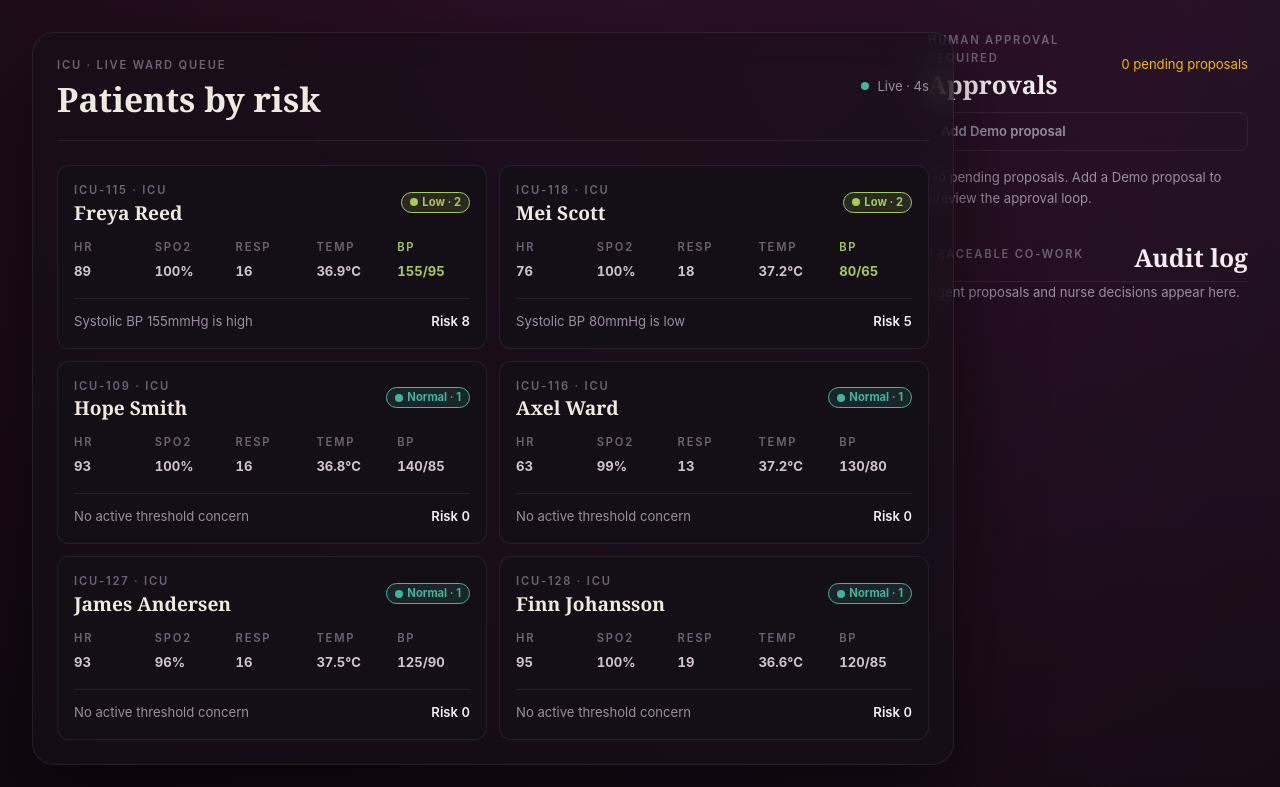
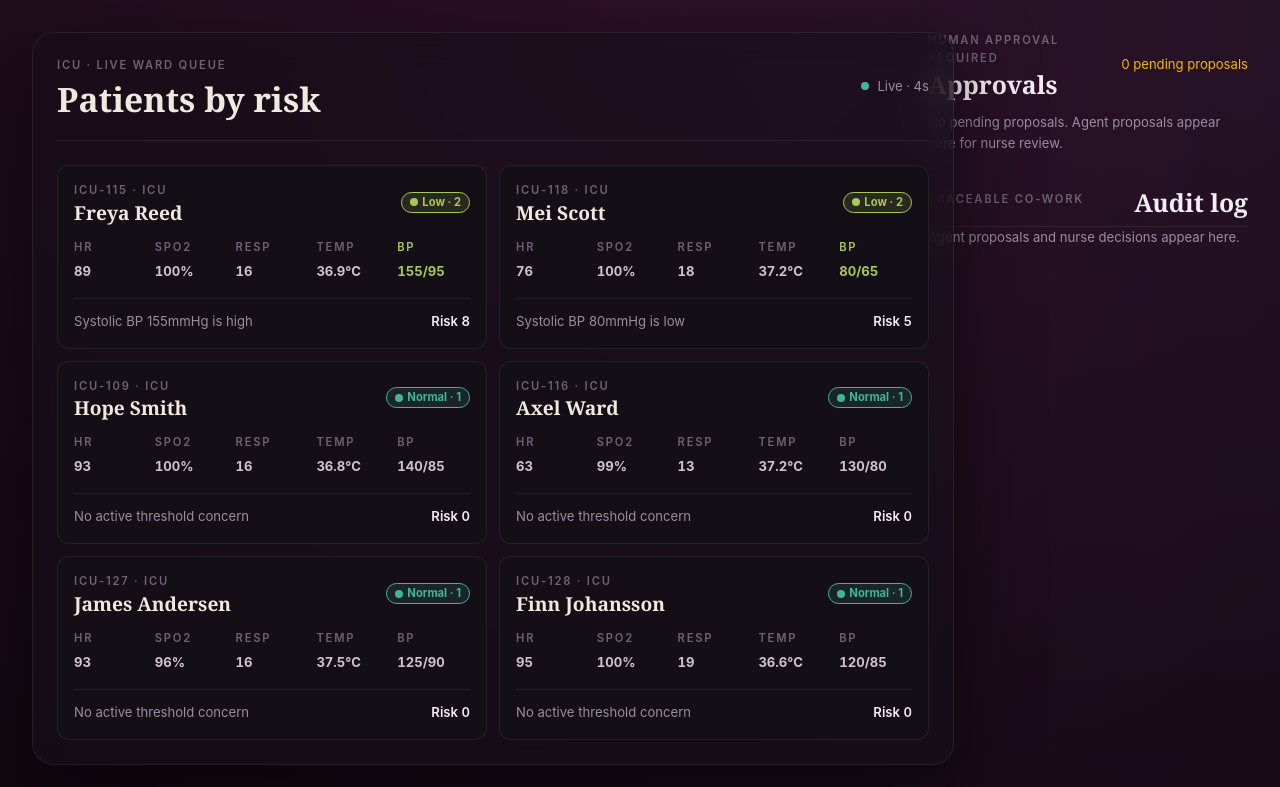
Before and after one commit to Ella-Afonso/pulsecheck, a React (Vite) app: page / in a window 1280 px wide. Shown: the top 787 px of the page. Built offline with nearby package versions, Linux system fonts and the light colour scheme.

Commit message:
Harden WebMCP tool surface

```diff
--- a/src/App.css
+++ b/src/App.css
@@ -461,7 +461,6 @@
   white-space: nowrap;
 }
 
-.approvals-rail__demo,
 .proposal-card__approve,
 .proposal-card__reject {
   font: inherit;
@@ -471,32 +470,10 @@
   cursor: pointer;
 }
 
-.approvals-rail__demo:focus-visible,
 .proposal-card__approve:focus-visible,
 .proposal-card__reject:focus-visible {
   outline: none;
   box-shadow: var(--focus-ring);
-}
-
-.approvals-rail__demo {
-  width: 100%;
-  margin-top: var(--sp-4);
-  padding: var(--sp-2) var(--sp-3);
-  border: 1px solid var(--border-hair);
-  border-radius: var(--r-sm);
-  background: transparent;
-  color: var(--text-muted);
-  text-align: left;
-}
-
-.approvals-rail__demo:hover:not(:disabled) {
-  border-color: var(--agent-line);
-  color: var(--agent);
-}
-
-.approvals-rail__demo:disabled {
-  cursor: not-allowed;
-  opacity: 0.6;
 }
 
 .approvals-rail__list {
--- a/src/App.jsx
+++ b/src/App.jsx
@@ -5,25 +5,10 @@ import { AuditLog } from "./components/AuditLog";
 import { HandoffPane } from "./components/HandoffPane";
 import { PatientBoard } from "./components/PatientBoard";
 import { useVitalsFeed } from "./hooks/useVitalsFeed";
-import { registerPing } from "./tools/registerPing";
 import { registerWardTools } from "./tools/registerWardTools";
 
 export default function App() {
   useVitalsFeed();
-
-  useEffect(() => {
-    const canRegister =
-      typeof document.modelContext?.registerTool === "function";
-
-    if (!canRegister) {
-      return undefined;
-    }
-
-    const controller = new AbortController();
-    void registerPing(controller.signal);
-
-    return () => controller.abort();
-  }, []);
 
   useEffect(() => {
     const canRegister =
--- a/src/components/ApprovalsRail.jsx
+++ b/src/components/ApprovalsRail.jsx
@@ -5,7 +5,6 @@ export function ApprovalsRail() {
   const pendingProposals = useWardStore((state) => state.pendingProposals);
   const proposalErrors = useWardStore((state) => state.proposalErrors);
   const patients = useWardStore((state) => state.patients);
-  const queueDemoProposal = useWardStore((state) => state.queueDemoProposal);
   const approveProposal = useWardStore((state) => state.approveProposal);
   const rejectProposal = useWardStore((state) => state.rejectProposal);
 
@@ -25,19 +24,10 @@ export function ApprovalsRail() {
         </p>
       </header>
 
-      <button
-        className="approvals-rail__demo"
-        type="button"
-        onClick={queueDemoProposal}
-        disabled={patients.length === 0}
-      >
-        Add Demo proposal
-      </button>
-
       <div className="approvals-rail__list">
         {pendingProposals.length === 0 ? (
           <p className="approvals-rail__empty">
-            No pending proposals. Add a Demo proposal to preview the approval loop.
+            No pending proposals. Agent proposals appear here for nurse review.
           </p>
         ) : (
           pendingProposals.map((proposal) => (
--- a/src/components/PatientCard.jsx
+++ b/src/components/PatientCard.jsx
@@ -21,13 +21,11 @@ function concernText(topConcern) {
 
 function flagLabel(flag) {
   const priority = flag.priority.charAt(0).toUpperCase() + flag.priority.slice(1);
-  return `${flag.origin === "demo" ? "Demo flag" : "Flagged"} · ${priority}`;
+  return `Flagged · ${priority}`;
 }
 
 function flagAriaLabel(flag) {
-  return flag.origin === "demo"
-    ? `${flagLabel(flag)} from the demo workflow`
-    : `${flagLabel(flag)} from an approved agent proposal`;
+  return `${flagLabel(flag)} from an approved agent proposal`;
 }
 
 export function PatientCard({ patient }) {
--- a/src/components/ProposalCard.jsx
+++ b/src/components/ProposalCard.jsx
@@ -58,13 +58,12 @@ function ProposalDetails({ proposal }) {
 }
 
 export function ProposalCard({ proposal, approvalError, patient, onApprove, onReject }) {
-  const proposalLabel = proposal.origin === "demo" ? "Demo proposal" : "Agent proposal";
   const patientLabel = targetLabel(proposal, patient);
 
   return (
     <article className="proposal-card">
       <header className="proposal-card__header">
-        <p className="proposal-card__eyebrow">{proposalLabel}</p>
+        <p className="proposal-card__eyebrow">Agent proposal</p>
         {proposal.priority ? (
           <p className="proposal-card__priority">{formatPriority(proposal.priority)}</p>
         ) : null}
--- a/src/logic/applyProposal.js
+++ b/src/logic/applyProposal.js
@@ -2,7 +2,6 @@ import { getActiveAlert } from "./activeAlert";
 import { applyManualTriageOrder } from "./riskScore";
 
 const FLAG_PRIORITIES = new Set(["watch", "urgent", "critical"]);
-const PROPOSAL_ORIGINS = new Set(["agent", "demo"]);
 
 function isNonEmptyString(value, maximumLength) {
   return (
@@ -18,8 +17,7 @@ function hasValidBaseProposal(proposal) {
     isNonEmptyString(proposal.id) &&
     isNonEmptyString(proposal.summary, 140) &&
     isNonEmptyString(proposal.provenanceReason, 280) &&
-    isNonEmptyString(proposal.createdAt) &&
-    PROPOSAL_ORIGINS.has(proposal.origin)
+    isNonEmptyString(proposal.createdAt)
   );
 }
 
@@ -36,7 +34,6 @@ function isFlagProposal(proposal) {
 function isAnnotationProposal(proposal) {
   return (
     hasValidBaseProposal(proposal) &&
-    proposal.origin === "agent" &&
     isNonEmptyString(proposal.patient_id, 64) &&
     proposal.tool === "annotate_patient" &&
     isNonEmptyString(proposal.payload?.note, 280) &&
@@ -51,7 +48,6 @@ function isAcknowledgementProposal(proposal) {
 
   return (
     hasValidBaseProposal(proposal) &&
-    proposal.origin === "agent" &&
     isNonEmptyString(proposal.patient_id, 64) &&
     proposal.tool === "acknowledge_alert" &&
     isNonEmptyString(proposal.payload?.alertId, 96) &&
@@ -77,7 +73,6 @@ function hasCompleteLiveWardOrder(patients, patientIds) {
 function isTriageProposal(proposal, patients) {
   return (
     hasValidBaseProposal(proposal) &&
-    proposal.origin === "agent" &&
     proposal.patient_id === null &&
     proposal.tool === "propose_triage_order" &&
     isNonEmptyString(proposal.payload?.reason, 280) &&
@@ -147,7 +142,6 @@ function applyFlagProposal(patients, proposal, approvedAt) {
           provenanceReason: proposal.provenanceReason,
           createdAt: proposal.createdAt,
           approvedAt,
-          origin: proposal.origin,
         },
       },
     })),
@@ -179,7 +173,6 @@ function applyAnnotationProposal(patients, proposal, approvedAt) {
             provenanceReason: proposal.provenanceReason,
             createdAt: proposal.createdAt,
             approvedAt,
-            origin: proposal.origin,
           },
         ],
       },
@@ -224,7 +217,6 @@ function applyAcknowledgementProposal(patients, proposal, approvedAt) {
             provenanceReason: proposal.provenanceReason,
             createdAt: proposal.createdAt,
             approvedAt,
-            origin: proposal.origin,
           },
         },
       },
@@ -245,7 +237,6 @@ function applyTriageProposal(patients, proposal, approvedAt) {
     provenanceReason: proposal.provenanceReason,
     createdAt: proposal.createdAt,
     approvedAt,
-    origin: proposal.origin,
   };
 
   return {
--- a/src/state/useWardStore.js
+++ b/src/state/useWardStore.js
@@ -78,7 +78,6 @@ function createBaseProposal({
   summary,
   priority,
   provenance,
-  origin,
   createdAt,
 }) {
   const provenanceReason = normalizeText(
@@ -99,7 +98,6 @@ function createBaseProposal({
     provenanceReason,
     status: "pending",
     createdAt,
-    origin,
   };
 }
 
@@ -113,7 +111,6 @@ function createPatientProposal(input, patients, createdAt, type) {
   if (!patient) return { ok: false, code: "unknown_patient" };
 
   const provenance = createPatientProvenance(patient, createdAt);
-  const origin = input?.origin === "demo" ? "demo" : "agent";
 
   if (type === "flag") {
     const reason = normalizeText(input?.reason, MAX_REASON_LENGTH);
@@ -130,7 +127,6 @@ function createPatientProposal(input, patients, createdAt, type) {
       summary: `Flag for ${priority} nurse review`,
       priority,
       provenance,
-      origin,
       createdAt,
     });
 
@@ -138,8 +134,6 @@ function createPatientProposal(input, patients, createdAt, type) {
       ? { ok: true, proposal }
       : { ok: false, code: "invalid_proposal" };
   }
-
-  if (origin !== "agent") return { ok: false, code: "invalid_proposal" };
 
   if (type === "annotation") {
     const note = normalizeText(input?.note, MAX_NOTE_LENGTH);
@@ -158,7 +152,6 @@ function createPatientProposal(input, patients, createdAt, type) {
       payload: { note, reason },
       summary: "Add an agent note",
       provenance,
-      origin,
       createdAt,
     });
 
@@ -188,7 +181,6 @@ function createPatientProposal(input, patients, createdAt, type) {
     payload: { alertId, note },
     summary: "Acknowledge active alert",
     provenance,
-    origin,
     createdAt,
   });
 
@@ -198,8 +190,6 @@ function createPatientProposal(input, patients, createdAt, type) {
 }
 
 function createTriageProposal(input, patients, createdAt) {
-  if (input?.origin === "demo") return { ok: false, code: "invalid_proposal" };
-
   const patientIds = input?.ordered_patient_ids;
   const reason = normalizeText(input?.rationale, MAX_REASON_LENGTH);
 
@@ -212,7 +202,6 @@ function createTriageProposal(input, patients, createdAt) {
     payload: { patientIds: [...patientIds], reason },
     summary: "Apply a manual ward triage order",
     provenance: createTriageProvenance(patients, createdAt),
-    origin: "agent",
     createdAt,
   });
 
@@ -248,7 +237,6 @@ function createAuditEntry({ actor, action, proposal, detail }) {
     ...(proposal.patient_id ? { patient_id: proposal.patient_id } : {}),
     detail,
     at: new Date().toISOString(),
-    ...(actor === "agent" ? { origin: proposal.origin } : {}),
   };
 }
 
@@ -261,15 +249,12 @@ function createHandoffAuditEntry({ actor, action, detail }) {
     tool: "draft_handoff_summary",
     detail,
     at: new Date().toISOString(),
-    ...(actor === "agent" ? { origin: "agent" } : {}),
   };
 }
 
 function auditDetail(proposal, decision) {
-  const demoPrefix = proposal.origin === "demo" ? "Demo proposal — " : "";
-
   if (decision === "proposed") {
-    return `${demoPrefix}${proposal.provenanceReason}`;
+    return proposal.provenanceReason;
   }
 
   const subject = {
@@ -279,7 +264,7 @@ function auditDetail(proposal, decision) {
     propose_triage_order: "manual triage order",
   }[proposal.tool];
 
-  return `${demoPrefix}Nurse ${decision} the ${subject}.`;
+  return `Nurse ${decision} the ${subject}.`;
 }
 
 function approvalErrorMessage(code) {
@@ -370,21 +355,6 @@ export const useWardStore = create((set, get) => ({
     }));
 
     return { ok: true, proposalId: proposal.id };
-  },
-  queueDemoProposal: () => {
-    const patient = get().patients[0];
-
-    if (!patient) {
-      return { ok: false, code: "no_patients" };
-    }
-
-    return get().addProposal({
-      tool: "flag_patient",
-      patient_id: patient.patient_id,
-      priority: "urgent",
-      reason: "Review for deterioration.",
-      origin: "demo",
-    });
   },
   draftHandoffSummary: (content) => {
     const normalizedContent = normalizeHandoffContent(content);
--- a/src/tools/explainRisk.js
+++ b/src/tools/explainRisk.js
@@ -18,6 +18,14 @@ function serializeTopConcern(topConcern) {
   };
 }
 
+function hasValidPatientId(value) {
+  return (
+    typeof value === "string" &&
+    value.trim().length > 0 &&
+    value.length <= 64
+  );
+}
+
 export const explainRisk = {
   name: "explain_risk",
   description:
@@ -36,8 +44,13 @@ export const explainRisk = {
   },
   annotations: {
     readOnlyHint: true,
+    untrustedContentHint: true,
   },
-  async execute({ patient_id: patientId }) {
+  async execute({ patient_id: patientId } = {}) {
+    if (!hasValidPatientId(patientId)) {
+      return toolResult({ error: "unknown_patient", patient_id: null });
+    }
+
     const { patients } = useWardStore.getState();
     const patient = patients.find((candidate) => candidate.patient_id === patientId);
 
--- a/src/tools/registerWardTools.js
+++ b/src/tools/registerWardTools.js
@@ -8,7 +8,6 @@ import { proposeTriageOrder } from "./proposeTriageOrder";
 
 export async function registerWardTools(signal) {
   if (typeof document.modelContext?.registerTool !== "function") {
-    console.warn("[webmcp] document.modelContext.registerTool is unavailable");
     return false;
   }
 
@@ -20,13 +19,8 @@ export async function registerWardTools(signal) {
     await document.modelContext.registerTool(acknowledgeAlert, { signal });
     await document.modelContext.registerTool(proposeTriageOrder, { signal });
     await document.modelContext.registerTool(draftHandoffSummary, { signal });
-    console.info("[webmcp] ward tools registered");
     return true;
-  } catch (error) {
-    if (!signal.aborted) {
-      console.error("[webmcp] ward tool registration failed", error);
-    }
-
+  } catch {
     return false;
   }
 }
```
Also changed, not shown: src/tools/listPatientsByRisk.js (+20 -0 lines), src/tools/registerPing.js (deleted, +0 -38 lines), 1 other file (tests, documents, lock files or other folders).
